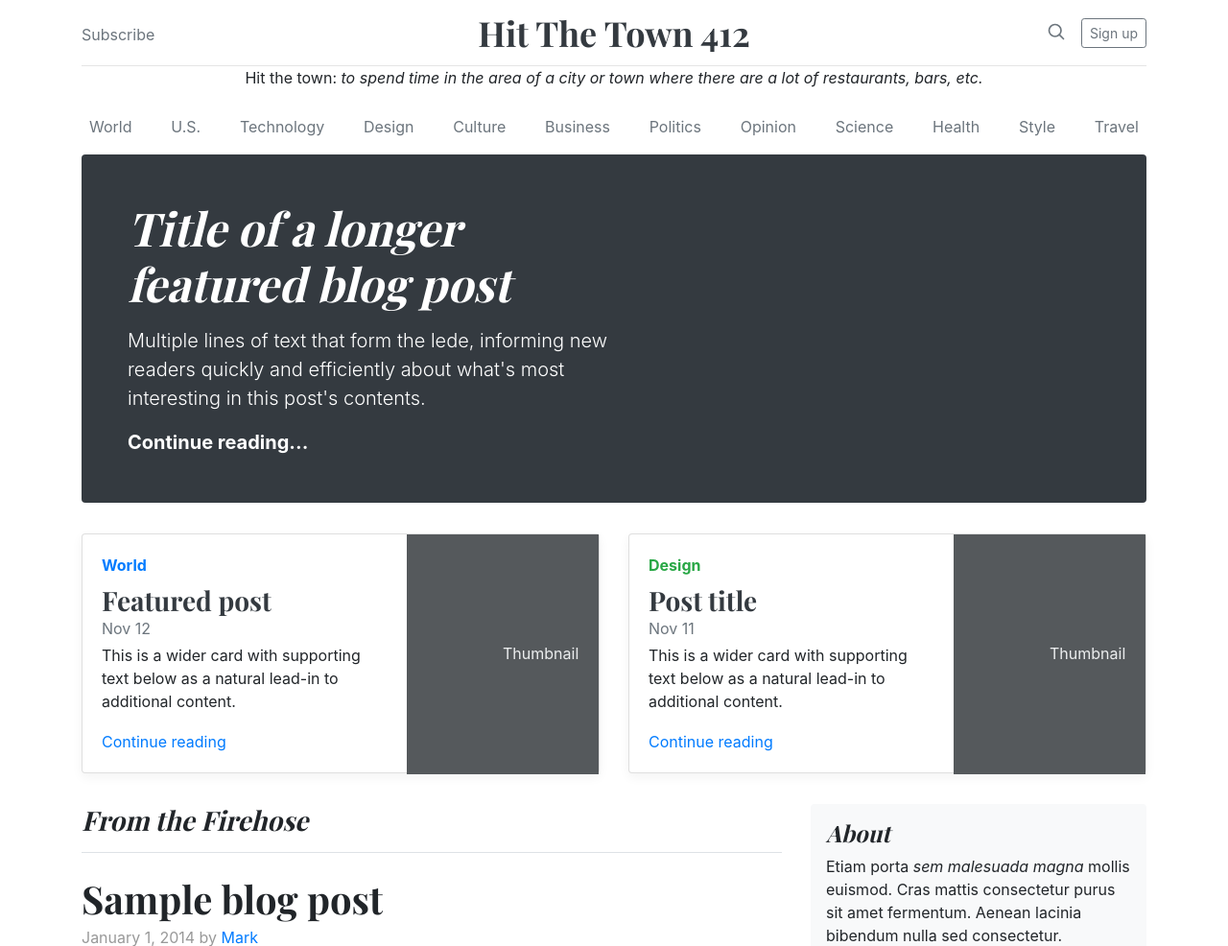
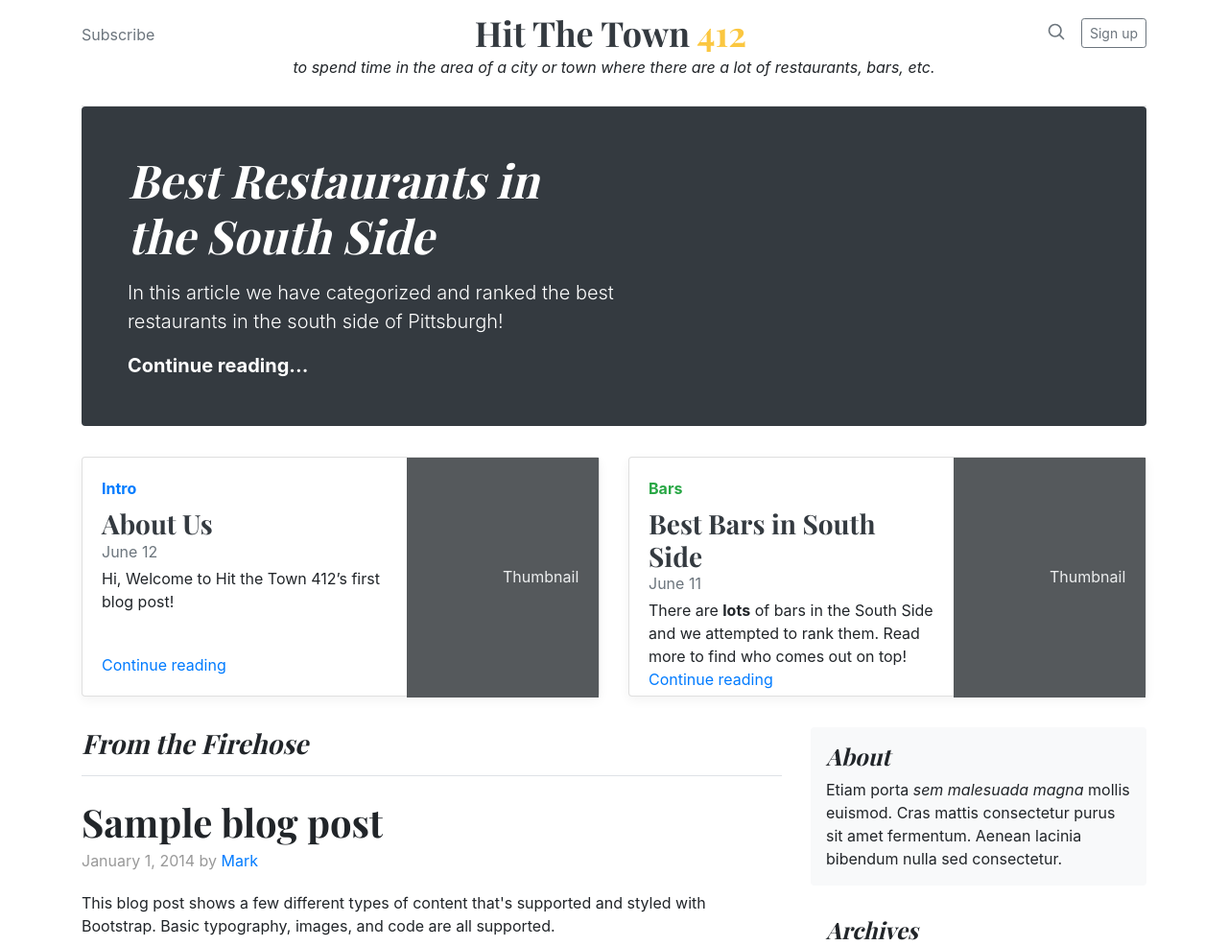
Before and after one commit to loevlie/Hit_The_Town_412, a Django app: page / in a window 1280 px wide. Shown: the top 986 px of the page at 96% size. Run offline with Django 3.2, Linux system fonts and the light colour scheme; some libraries are stand-ins or nearby versions.

Commit message:
styling the website and adding some filler text

```diff
--- a/Blog/templates/Blog/index.html
+++ b/Blog/templates/Blog/index.html
@@ -24,12 +24,12 @@
 
     <div class="container">
       <header class="blog-header py-3">
-        <div class="row flex-nowrap justify-content-between align-items-center">
+        <div class="row flex-nowrap justify-content-between align-items-center" style="padding-bottom: 10px;">
           <div class="col-4 pt-1">
             <a class="text-muted" href="#">Subscribe</a>
           </div>
           <div class="col-4 text-center">
-            <a class="blog-header-logo text-dark" href="#">Hit The Town 412</a>
+            <a class="blog-header-logo text-dark" href="#">Hit The Town<mark style="color: #FBC740;background-color: transparent;">412</mark></a>
           </div>
 
           <div class="col-4 d-flex justify-content-end align-items-center">
@@ -39,31 +39,17 @@
             <a class="btn btn-sm btn-outline-secondary" href="#">Sign up</a>
           </div>
         </div>
+
+        <div class="col-12 text-center">
+          <p>  <em>to spend time in the area of a city or town where there are a lot of restaurants, bars, etc.</em></p>
+        </div>
       </header>
-      <div class="col-12 text-center">
-        <p> Hit the town: <em>to spend time in the area of a city or town where there are a lot of restaurants, bars, etc.</em></p>
-      </div>
-      <div class="nav-scroller py-1 mb-2">
-        <nav class="nav d-flex justify-content-between">
-          <a class="p-2 text-muted" href="#">World</a>
-          <a class="p-2 text-muted" href="#">U.S.</a>
-          <a class="p-2 text-muted" href="#">Technology</a>
-          <a class="p-2 text-muted" href="#">Design</a>
-          <a class="p-2 text-muted" href="#">Culture</a>
-          <a class="p-2 text-muted" href="#">Business</a>
-          <a class="p-2 text-muted" href="#">Politics</a>
-          <a class="p-2 text-muted" href="#">Opinion</a>
-          <a class="p-2 text-muted" href="#">Science</a>
-          <a class="p-2 text-muted" href="#">Health</a>
-          <a class="p-2 text-muted" href="#">Style</a>
-          <a class="p-2 text-muted" href="#">Travel</a>
-        </nav>
-      </div>
+
 
       <div class="jumbotron p-3 p-md-5 text-white rounded bg-dark">
         <div class="col-md-6 px-0">
-          <h1 class="display-4 font-italic">Title of a longer featured blog post</h1>
-          <p class="lead my-3">Multiple lines of text that form the lede, informing new readers quickly and efficiently about what's most interesting in this post's contents.</p>
+          <h1 class="display-4 font-italic">Best Restaurants in the South Side</h1>
+          <p class="lead my-3">In this article we have categorized and ranked the best restaurants in the south side of Pittsburgh!</p>
           <p class="lead mb-0"><a href="#" class="text-white font-weight-bold">Continue reading...</a></p>
         </div>
       </div>
@@ -72,12 +58,12 @@
         <div class="col-md-6">
           <div class="card flex-md-row mb-4 box-shadow h-md-250">
             <div class="card-body d-flex flex-column align-items-start">
-              <strong class="d-inline-block mb-2 text-primary">World</strong>
+              <strong class="d-inline-block mb-2 text-primary">Intro</strong>
               <h3 class="mb-0">
-                <a class="text-dark" href="#">Featured post</a>
+                <a class="text-dark" href="#">About Us</a>
               </h3>
-              <div class="mb-1 text-muted">Nov 12</div>
-              <p class="card-text mb-auto">This is a wider card with supporting text below as a natural lead-in to additional content.</p>
+              <div class="mb-1 text-muted">June 12</div>
+              <p class="card-text mb-auto">Hi, Welcome to Hit the Town 412’s first blog post!</p>
               <a href="#">Continue reading</a>
             </div>
             <div class="flex-auto d-none d-md-block">
@@ -88,12 +74,12 @@
         <div class="col-md-6">
           <div class="card flex-md-row mb-4 box-shadow h-md-250">
             <div class="card-body d-flex flex-column align-items-start">
-              <strong class="d-inline-block mb-2 text-success">Design</strong>
+              <strong class="d-inline-block mb-2 text-success">Bars</strong>
               <h3 class="mb-0">
-                <a class="text-dark" href="#">Post title</a>
+                <a class="text-dark" href="#">Best Bars in South Side</a>
               </h3>
-              <div class="mb-1 text-muted">Nov 11</div>
-              <p class="card-text mb-auto">This is a wider card with supporting text below as a natural lead-in to additional content.</p>
+              <div class="mb-1 text-muted">June 11</div>
+              <p class="card-text mb-auto">There are <strong>lots</strong> of bars in the South Side and we attempted to rank them.  Read more to find who comes out on top!</p>
               <a href="#">Continue reading</a>
             </div>
             <div class="flex-auto d-none d-md-block">
```
